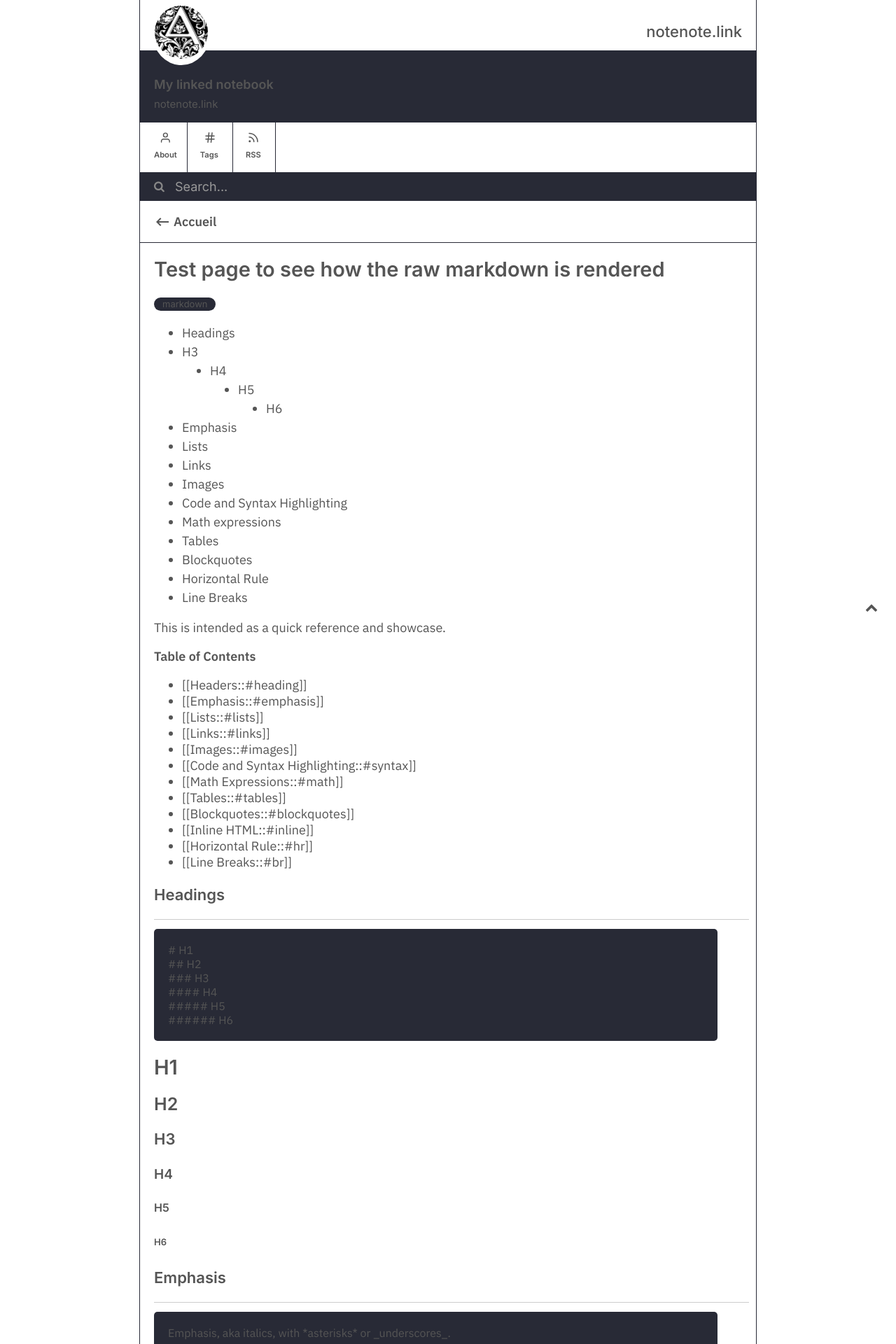
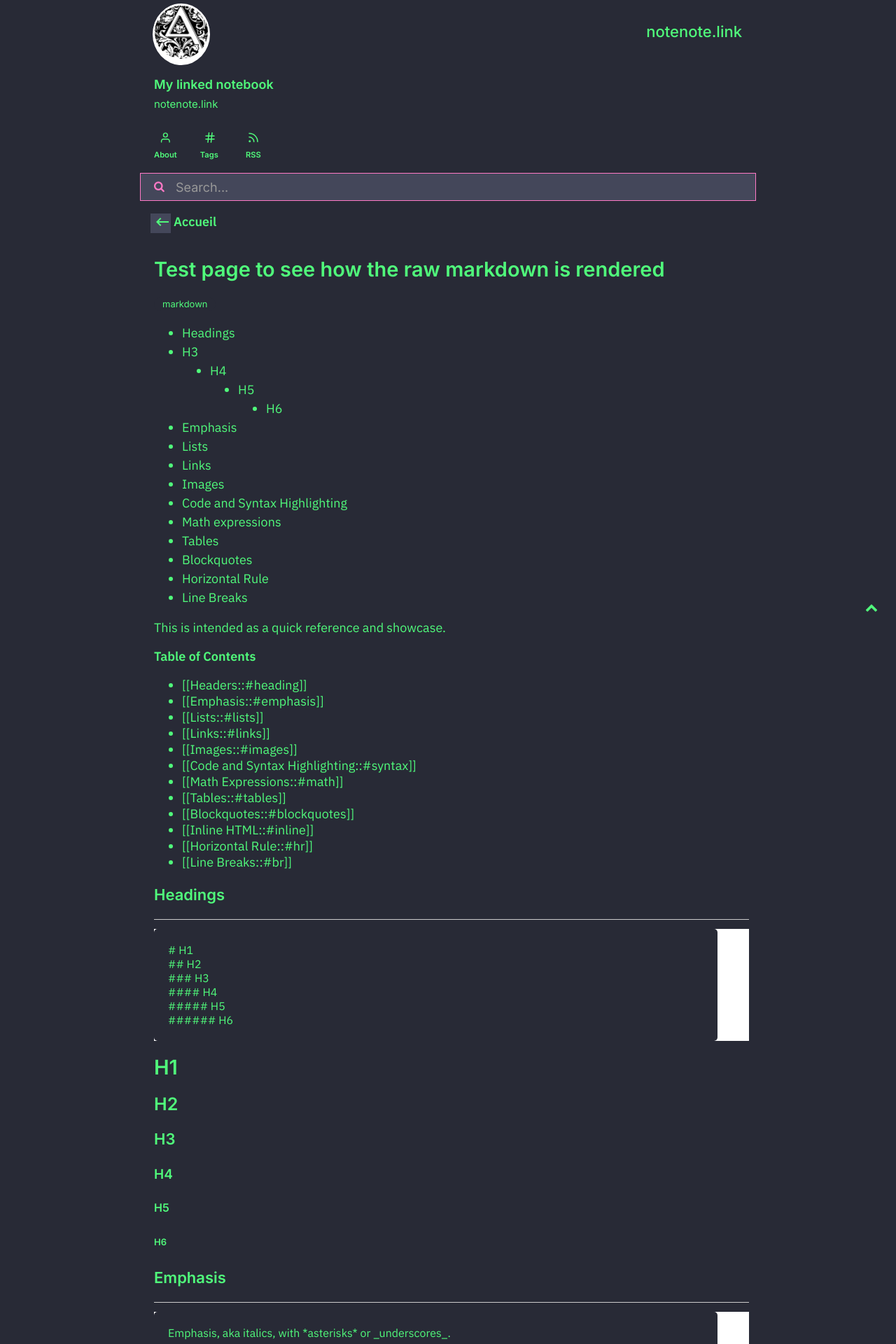
Before and after one commit to Krishna8009/Krishna8009.github.io, a Jekyll site: the page built from _notes/how-markdown-is-rendered.md, in a window 1280 px wide. Shown: the top 1920 px of the page at 70% size. Built offline with Jekyll 4.4.1, drawn with Linux system fonts in a browser that asks for light colours; formulas are drawn with MathJax 3.

Commit message:
Update style.css

```diff
--- a/assets/css/style.css
+++ b/assets/css/style.css
@@ -17,6 +17,7 @@
 
 body {
     counter-reset: sidenote-counter;
+	background-color: #282a36;
 }
 
 .container {
@@ -33,6 +34,7 @@
     max-width: 1100px;
     margin-right: auto;
     margin-left: auto;
+	background-color: #282a36;
 }
 
 .box {
@@ -42,17 +44,20 @@
     width: 80%;
     position: absolute;
     top: 0px;
+	background-color: #282a36;
 }
 
 header {
     display: flex;
     flex-direction: column;
+	background-color: #282a36;
 }
 
 main {
     min-height: 300px;
     margin-left: 20px;
     padding-right: 10px;
+	background-color: #282a36;
 }
 
 
@@ -83,13 +88,13 @@
 }
 
 h1, h2, h3, h4, h5, h6 {
-    color: #555555;
+    color: #50fa7b;
     font-family:  Inter, 'Segoe UI', Roboto, 'Helvetica Neue', Arial, sans-serif;
     font-weight: 600;
 }
 
 a, p, ul, li, ol, table, span, blockquote {
-    color: #555555;
+    color: #50fa7b;
     font-family:  'IBM Plex Sans', Inter, 'Segoe UI', Roboto, 'Helvetica Neue', Arial, sans-serif;
     font-size: 18px;  /* Let's set the font-size to something old-man friendly */
 }
@@ -121,6 +126,7 @@
 
 b, strong {
     font-weight: 600;
+	color:#50fa7b;
 }
 
 
@@ -129,6 +135,7 @@
 img {
     max-width: 100%;
     height: auto;
+	border-color:#6272a4
 }
 
 
@@ -175,7 +182,7 @@
     background-color: #282a36;
     border: 1px solid #e9e9e9;
     border-radius: 5px;
-    color: #555;
+    color: #50fa7b;
     tab-size: 2;
 }
 
@@ -207,7 +214,8 @@
     border-collapse: collapse;
 }
 th, td {
-    color: #555;
+    color: #50fa7b;
+	font-style:bold;
     padding: 8px;
     text-align: left;
     font-size: 12px;
@@ -223,7 +231,7 @@
 }
 
 .item-title {
-    color: #555;
+    color: #50fa7b;
     font-weight: 600;
 }
 
@@ -266,7 +274,7 @@
 }
 
 .site-heading h4 {
-    color: #555555;
+    color: #50fa7b;
     font-family:  Inter, 'Segoe UI', Roboto, 'Helvetica Neue', Arial, sans-serif;
     font-stretch: ultra-condensed;
     float: right;
@@ -328,7 +336,7 @@
 
 .username:hover {
     text-decoration: underline;
-    color: #555;
+    color: #50fa7b;
 }
 
 .userdesc {
@@ -381,7 +389,7 @@
     display: inline-block;
     justify-content: center;
     border-right: 1px solid #282a36;
-    color: #555555;
+    color: #50fa7b;
 }
 
 .rss, .categories {
@@ -400,13 +408,13 @@
    font-weight: 600;
    font-size: 0.7rem;
    font-family:  Inter, 'Segoe UI', Roboto, 'Helvetica Neue', Arial, sans-serif;
-   color: #555555;
+   color: #50fa7b;
 }
 
 .icon-home, .icon-category, .icon-projects, .icon-rss {
     margin-top: 7px;
     justify-content: center;
-    stroke: #555555;
+    stroke: #50fa7b;
 }
 
 
@@ -473,7 +481,7 @@
 
 
 .notes-page-heading {
-    color: #555555;
+    color: #50fa7b;
     font-size: 15px;
     font-weight: 600;
     padding-top: 15px;
@@ -485,9 +493,9 @@
 }
 
 .notes-page-tagline {
-    color: #888888;
+    color: #ff79c6;
     margin-top: -17px;
-    color: #888888;
+    color: #ff79c6;
     font-size: 0.7rem;
     font-weight: 550;
 }
@@ -532,7 +540,7 @@
 }
 
 .default-color {
-    color: #555 !important;
+    color: #50fa7b !important;
 }
 
 .default-background {
@@ -633,12 +641,11 @@
     box-sizing : border-box;
     width: 100%;
     height: 40px;
-    border: 0px;
     font-family:  Inter, 'Segoe UI', Roboto, 'Helvetica Neue', Arial, sans-serif !important;
-    color: #555;
+    color: #44475a;
     font-size: 18px;
-    border-bottom: 1px solid #282a36;
-    background-color: #282a36;
+    border: 1px solid #ff79c6;
+    background-color: #44475a;
 }
 
 ::placeholder {
@@ -651,7 +658,7 @@
     vertical-align: middle;
     margin-top: -2px;
     padding-left: 20px;
-    color: #888;
+    color: #ff79c6;
     padding-top: 12.5px;
     z-index: 1;
 }
@@ -662,12 +669,12 @@
 }
 
 .searchbar input[type=text]:hover {
-    background-color: white;
+    background-color: #44475a;
 }
 
 .searchbar input[type=text]:active,
 .searchbar input[type=text]:focus {
-    background-color: white;
+    background-color: #44475a;
     outline: none;
 }
 
@@ -676,7 +683,7 @@
 }
 
 .search_res:hover {
- background-color: #f4f4f4;
+ background-color: #44475a;
 }
 
 .search_res:hover > a {
@@ -688,9 +695,9 @@
 }
 
 .back-icon {
-    background-color: white;
+    background-color: #44475a;
     fill: currentColor;
-    color: #555555;
+    color: #50fa7b;
     margin-top: 5px;
     padding-left: 5px;
     fill: currentColor;
@@ -704,7 +711,7 @@
 }
 
 .back-p {
-    color: #555555;
+    color: #50fa7b;
     text-decoration: none;
     cursor: pointer;
     font-weight: 600;
@@ -743,7 +750,7 @@
 }
 
 .feed-title {
-    color: #555555;
+    color: #50fa7b;
     margin-left: 20px;
     margin-right: 50px;
     font-size: 16px;
@@ -752,7 +759,7 @@
 }
 
 .feed-excerpt{
-    color: #555555;
+    color: #50fa7b;
     margin-top: -12px;
     margin-left: 20px !important;
     margin-right: 30px;
@@ -772,7 +779,7 @@
 }
 
 .tag {
-    color: #555555;
+    color: #50fa7b;
     background: #282a36;
     text-decoration: none;
     display: inline-block;
@@ -905,7 +912,7 @@
     margin-left:20px;
     transform:translate(0, -50%);
     padding:10px 20px;
-    color:#555;
+    color:#50fa7b;
     background-color:#fff;
     font-weight:normal;
     font-size:13px;
@@ -963,7 +970,7 @@
 }
 
 .srs-svg {
-    stroke: #555;
+    stroke: #50fa7b;
 }
 
 label.sidenote-number {
@@ -1014,7 +1021,7 @@
 }
 
 .related h4 {
-    color: #888888;
+    color: #ff79c6;
     padding-top: 20px;
     padding-left: 20px
 }
@@ -1065,7 +1072,7 @@
 }
 
 .related-excerpt {
-    color: #555555 !important;
+    color: #50fa7b !important;
     padding-left: 10px;
     padding-right: 5px;
     font-size: 12px !important;
@@ -1079,7 +1086,7 @@
     background-color: transparent;
     background-repeat: no-repeat;
     cursor: pointer;
-    color: #555;
+    color: #50fa7b;
     outline: none;
     border: none;
     overflow: hidden;
@@ -1110,7 +1117,7 @@
 }
 
 .context-menu-res li:hover {
-    color: #555;
+    color: #50fa7b;
     background-color: #f4f4f4;
 }
 
@@ -1119,7 +1126,7 @@
 }
 
 .context-menu-res__link {
-    color: #555;
+    color: #50fa7b;
     text-decoration: none;
 }
 
@@ -1161,14 +1168,14 @@
 .context-menu__link {
   display: block;
   padding: 4px 12px;
-  color: #555;
+  color: #50fa7b;
   text-decoration: none;
   font-size: 12px;
   font-family: Inter, 'Segoe UI', Roboto, 'Helvetica Neue', Arial, sans-serif;
 }
 
 .context-menu__link:hover {
-  color: #555;
+  color: #50fa7b;
   background-color: #f4f4f4;
 }
 
@@ -1300,7 +1307,7 @@
         left:50%;
         transform:translate(-50%, 0);
         padding:10px 20px;
-        color:#555;
+        color:#50fa7b;
         background-color:#fff;
         font-weight:normal;
         font-size:13px;
```
